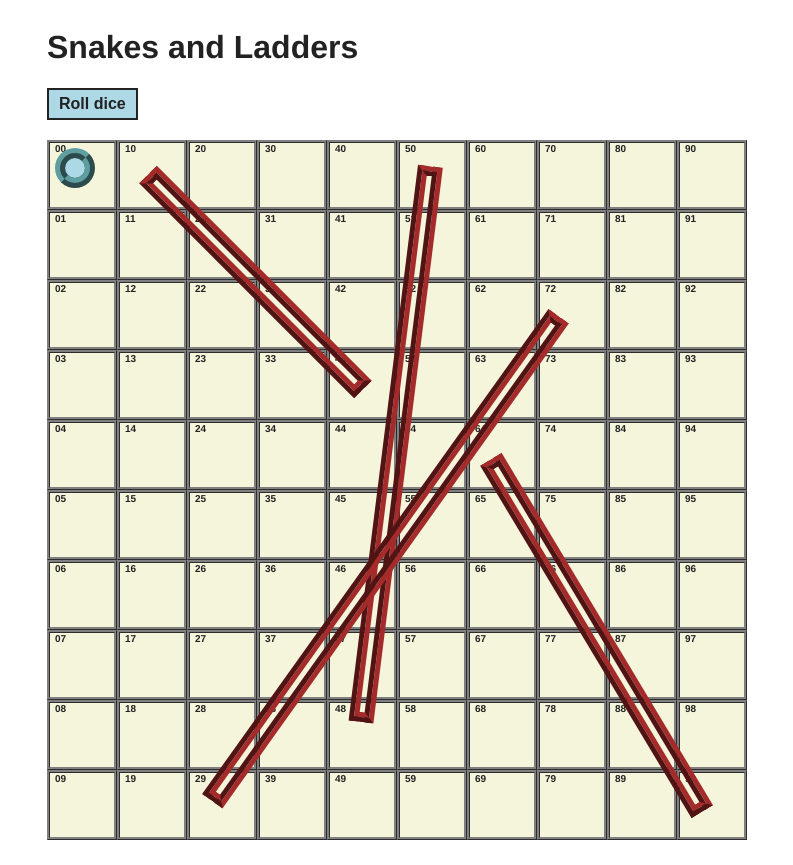
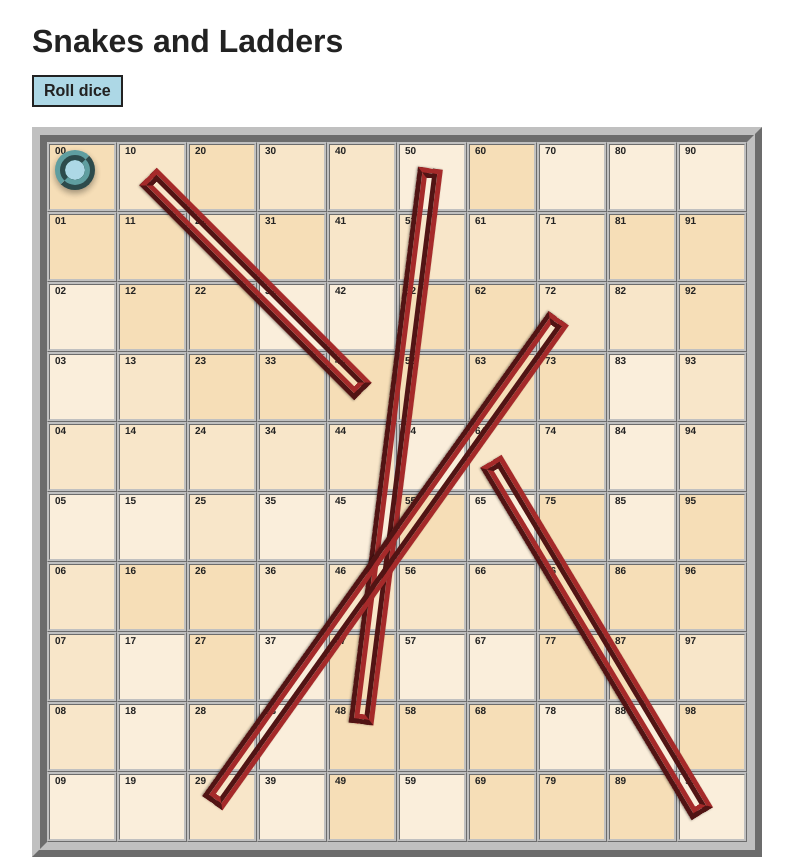
Before and after one commit to BobShoaun/Snakes-and-Ladders, a plain HTML site: page index.html in a window 1280 px wide. Shown: the whole page, without its empty margins (243-1036 px from the left). Drawn offline with Linux system fonts and the light colour scheme.

Commit message:
randomize baord colors

```diff
--- a/index.html
+++ b/index.html
@@ -11,7 +11,7 @@
 <body>
 
   <div class="game">
-    <h1>Snakes and Ladders</h1>
+    <h1 class="m-0" style="margin: 15px 0">Snakes and Ladders</h1>
 
     <div class="controls" style="margin-bottom: 20px;">
       <button id="roll-dice" class="button" onclick="rollDice()">Roll dice</button>
--- a/script.js
+++ b/script.js
@@ -2,7 +2,10 @@ class Tile {
 	constructor(x, y) {
 		this.x = x;
     this.y = y;
+    let colors = ["#faeedb", "#f8e6c9", "#F6DEB7"];
+		this.color = colors[Math.floor(Math.random() * colors.length)];
 	}
+
 }
 
 class Player {
@@ -33,10 +36,13 @@ const width = 10;
 let board = initializeBoard();
 let player = new Player(0, 0);
 let player2 = new Player(4, 0);
-let ladders = [new Ladder(1, 0, 4, 3), new Ladder(6, 4, 9, 9), new Ladder(5, 0, 4, 8), new Ladder(7, 2, 2, 9)];
+let ladders = [
+	new Ladder(1, 0, 4, 3),
+	new Ladder(6, 4, 9, 9),
+	new Ladder(5, 0, 4, 8),
+	new Ladder(7, 2, 2, 9),
+];
 // let snakes = [new Ladder()]
-
-
 
 renderBoard();
 
@@ -72,7 +78,7 @@ function renderBoard() {
 			if (player.x == x && player.y == y) {
 				// tile.classList.add("player");
 				let playerDiv = document.createElement("div");
-        playerDiv.classList.add('player');
+				playerDiv.classList.add("player");
 				tile.appendChild(playerDiv);
 			}
 
@@ -87,7 +93,7 @@ function renderBoard() {
 				if (ladder.startX == x && ladder.startY == y) {
 					// tile.classList.add("ladder-start");
 					let ladderDiv = document.createElement("div");
-          ladderDiv.classList.add('ladder-start');
+					ladderDiv.classList.add("ladder-start");
 					tile.appendChild(ladderDiv);
 
 					// ladder orientation and rotation
@@ -111,6 +117,8 @@ function renderBoard() {
 			coords.innerText = `${board[y][x].x}${board[y][x].y}`;
 			coords.classList.add("coords");
       tile.appendChild(coords);
+
+      tile.style.backgroundColor = board[y][x].color;
 
 			output.append(tile);
 		}
--- a/styles.css
+++ b/styles.css
@@ -2,6 +2,7 @@
   display: grid;
   grid-template-columns: repeat(10, 70px);
   grid-template-rows: repeat(10, 70px);
+  border: 15px ridge silver;
   /* column-gap: 10px; */
   /* row-gap: 10px; */
 }
@@ -15,8 +16,8 @@
   box-sizing: border-box;
   width: 70px;
   height: 70px;
-  border: 3px ridge gray;
-  background-color: beige;
+  border: 3px ridge silver;
+  background-color: #f5f5dc;
 }
 
 .player {
@@ -32,6 +33,7 @@
   margin: auto;
   background-color: lightblue;
   z-index: 100;
+  box-shadow: 0 3px 6px rgba(0,0,0,0.16), 0 3px 6px rgba(0,0,0,0.23);
 }
 
 .ladder-start {
@@ -46,6 +48,9 @@
   height: 5px;
   transform-origin: top left;
   z-index: 50;
+  box-shadow: 0 1px 3px rgba(0,0,0,0.12), 0 1px 2px rgba(0,0,0,0.24);
+  /* box-shadow: 0 3px 6px rgba(0,0,0,0.16), 0 3px 6px rgba(0,0,0,0.23); */
+
   /* border-radius: 20%; */
 }
 
```
Lines whose indentation alone changed are shown as unchanged.
